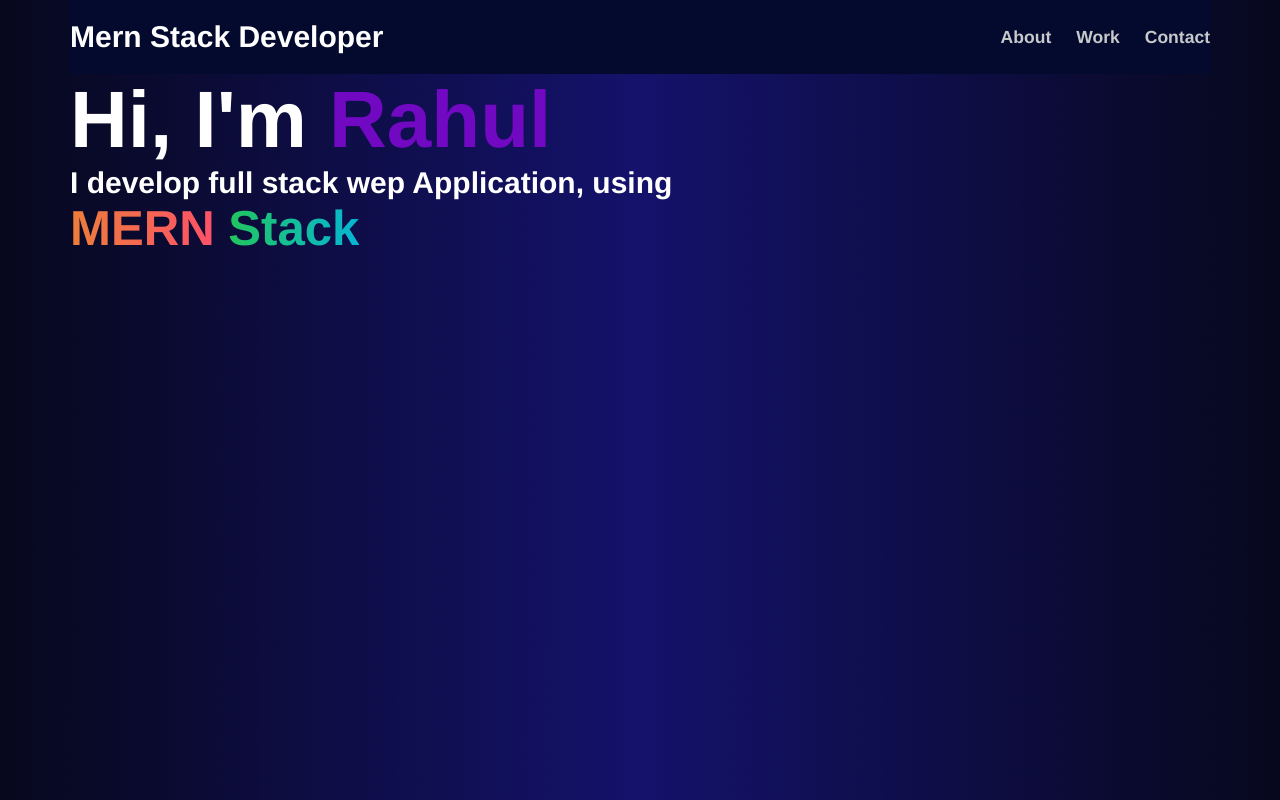
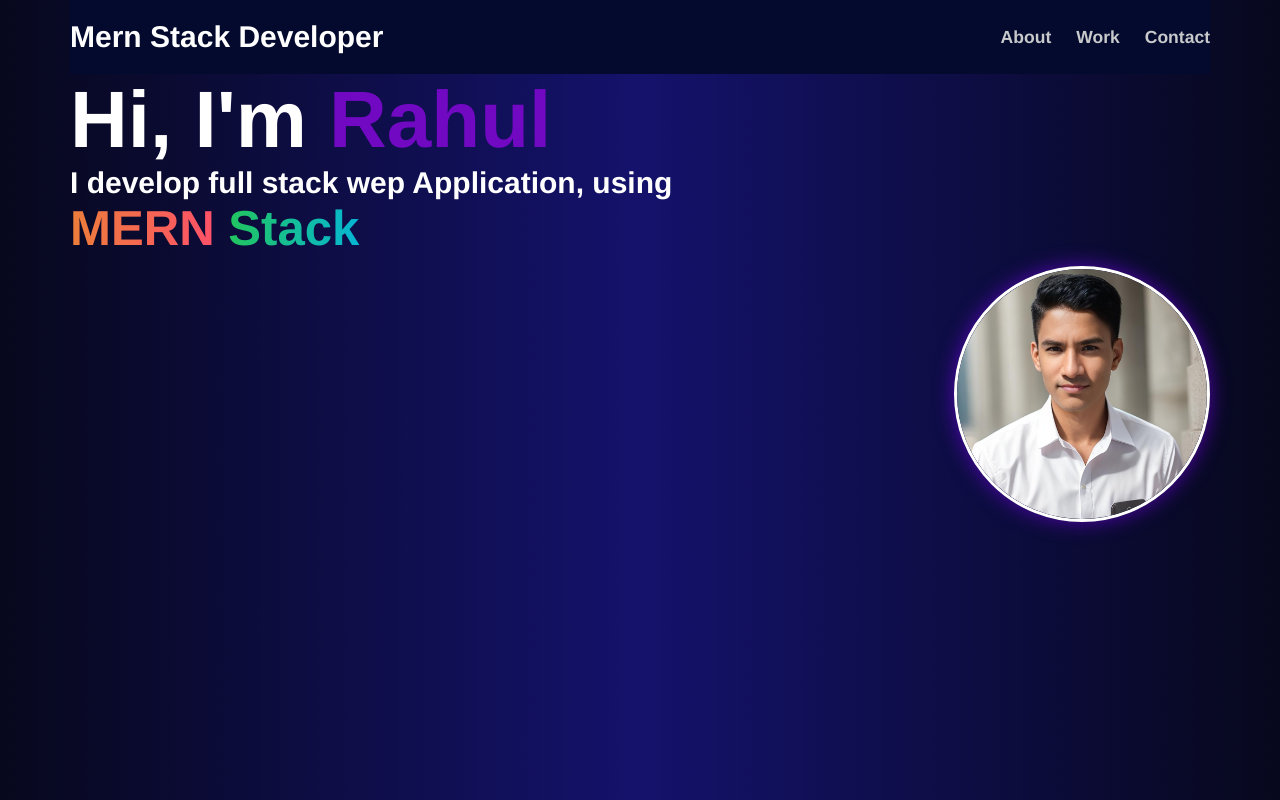
Before and after one commit to Rahul2824/Portfolio, a React app: page / in a window 1280 px wide. Shown: the top 800 px of the page. Built offline with nearby package versions, Linux system fonts and the light colour scheme; the HTML template or start-up script is replaced by a standard one.

Commit message:
add photo

```diff
--- a/src/App.css
+++ b/src/App.css
@@ -123,6 +123,7 @@ body {
 .name {
   color: white;
   font-size: 30px;
+
 }
 
 .card img {
@@ -398,6 +399,24 @@ margin-top: auto;
  cursor: pointer;
 
 }
+.name img{
+   width: 250px;
+  height: 250px;
+  border-radius: 50%;
+  object-fit: cover;
+  display: block;
+  margin-top: 10px;
+  border: 3px solid white;
+  box-shadow: 0 0 20px rgba(128, 0, 255, 0.6);
+
+}
+.photo{
+  width: 100%;
+    display: flex;
+    justify-content: end;
+    align-items:end;
+
+}
 @media (max-width: 768px) {
 
   .fullbody {
--- a/src/App.jsx
+++ b/src/App.jsx
@@ -15,9 +15,13 @@ function App() {
           <h3>Contact</h3></div>
       </div>
       <div className='name'>
-        <h1 style={{ fontSize: "80px", color: "white",margin:"0px"}}>Hi, I'm <span style={{ color: "#7108c2" }}>Rahul</span>  </h1>
-        <h2 style={{ fontSize: "30px",padding:"0px", color: "white",margin:"0px" }}>I develop full stack wep Application, using</h2>
-        <h2 style={{ fontSize: "13mm",margin:"0px",padding:"0px", }}> <span className="mern">MERN </span><span className="stack">Stack</span></h2>
+        <h1 style={{ fontSize: "80px", color: "white",margin:"0px", width:"auto"}}>Hi, I'm <span style={{ color: "#7108c2",width:"auto" }}>Rahul</span>  </h1>
+        <h2 style={{ fontSize: "30px",padding:"0px", color: "white",margin:"0px",width:"auto" }}>I develop full stack wep Application, using</h2>
+        <h2 style={{ fontSize: "13mm",margin:"0px",padding:"0px",width:"auto" }}> <span className="mern">MERN </span><span className="stack">Stack</span>
+        </h2>
+<div className='photo'>
+         <img src="/Photo.jpg" alt="Photo"/></div>
+
       </div>
       <div className='intro'>
         <h1>INTRODUCTION</h1>
```
Also changed, not shown: public/Photo.jpg (added).
